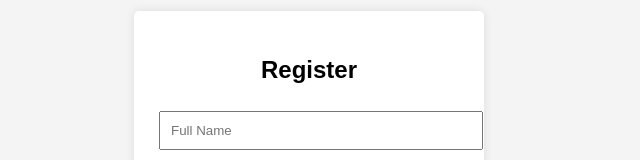
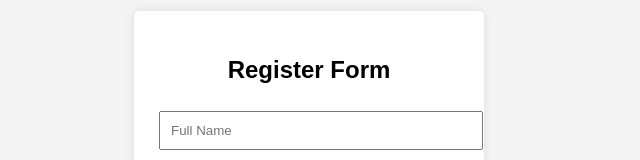
Before and after one commit to SRINIDHI-27/e-commerece, a plain HTML site: page index.html in a window 1280 px wide. Shown: the part 211-371 px from the top of the page, without its empty margins (331-971 px from the left). Drawn offline with Linux system fonts and the light colour scheme.

Commit message:
Update index.html

```diff
--- a/index.html
+++ b/index.html
@@ -48,7 +48,7 @@
 <body>
 
   <div class="form-box">
-    <h2>Register</h2>
+    <h2>Register Form</h2>
     <form>
       <input type="text" placeholder="Full Name" required>
       <input type="email" placeholder="Email" required>
```
